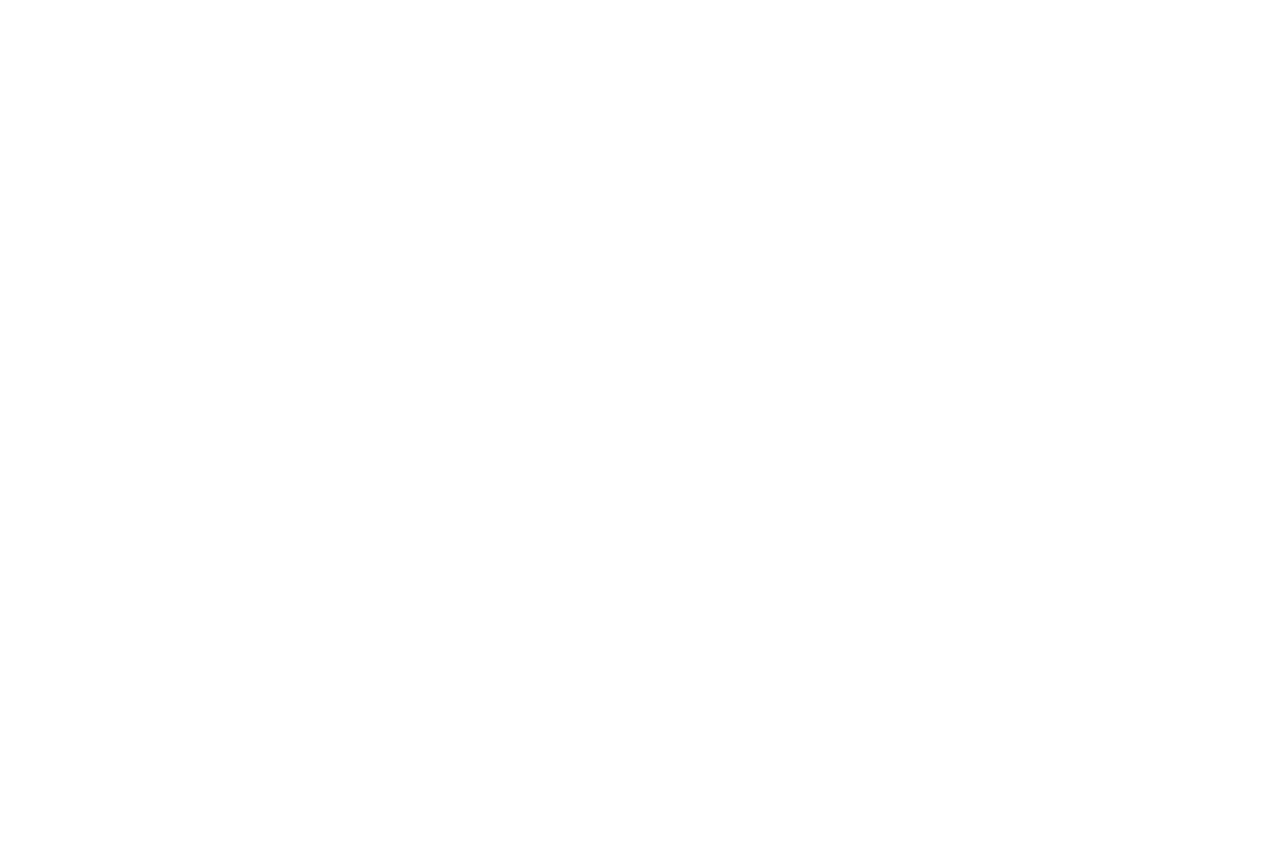
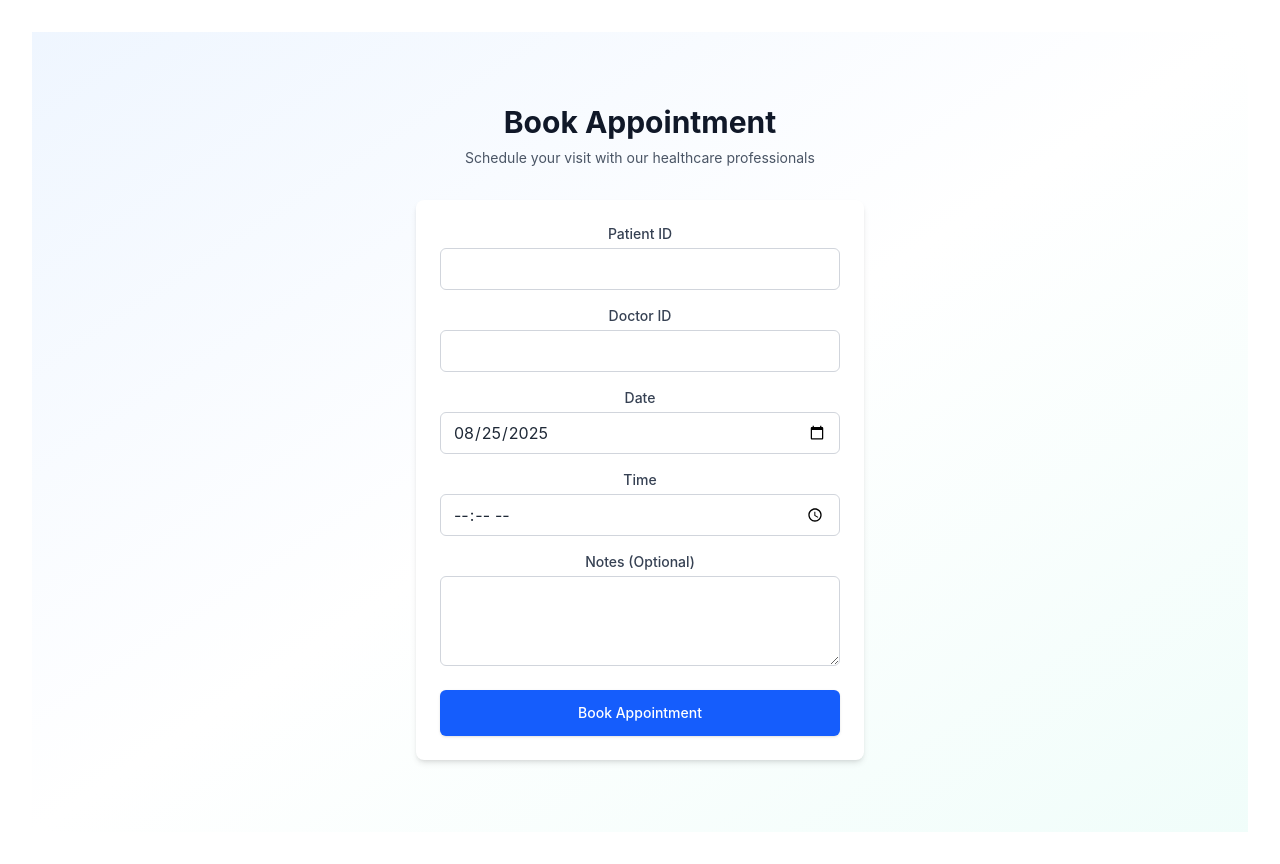
Before and after one commit to Dahemi/MediTrack, a React (Vite) app in the folder frontend/: page /appointment/create in a window 1280 px wide. Before the commit this address had no page. Before the commit the page ends 800 px from the top, so only its background shows below. Built offline with nearby package versions, Linux system fonts and the light colour scheme.

Commit message:
SCRUM-116 design appointment booking UI

```diff
--- a/frontend/src/App.tsx
+++ b/frontend/src/App.tsx
@@ -4,6 +4,8 @@ import HomePage from "./components/Home";
 import Register from "./pages/Register";
 import Login from "./pages/Login";
 import Verify from "./pages/Verify";
+import CreateAppointment from "./components/CreateAppointment";
+import AppointmentConfirmation from "./components/AppointmentConfirmation";
 import "./App.css";
 
 function App() {
@@ -18,6 +20,10 @@ function App() {
 
         {/* User Routes */}
         <Route path="/user/home" element={<HomePage />} />
+
+        {/* Appointment Routes */}
+        <Route path="/appointment/create" element={<CreateAppointment />} />
+        <Route path="/appointment/confirmation" element={<AppointmentConfirmation />} />
       </Routes>
     </Router>
   );
--- /dev/null
+++ b/frontend/src/components/CreateAppointment.tsx
@@ -0,0 +1,180 @@
+import React, { useState } from 'react';
+import { useNavigate } from 'react-router-dom';
+import { format } from 'date-fns';
+
+interface AppointmentFormData {
+  patientId: string;
+  doctorId: string;
+  date: string;
+  time: string;
+  notes: string;
+}
+
+const CreateAppointment: React.FC = () => {
+  const navigate = useNavigate();
+  const [formData, setFormData] = useState<AppointmentFormData>({
+    patientId: '',
+    doctorId: '',
+    date: format(new Date(), 'yyyy-MM-dd'),
+    time: '',
+    notes: ''
+  });
+  const [loading, setLoading] = useState(false);
+  const [error, setError] = useState('');
+
+  const handleChange = (e: React.ChangeEvent<HTMLInputElement | HTMLTextAreaElement>) => {
+    setFormData({
+      ...formData,
+      [e.target.name]: e.target.value
+    });
+  };
+
+  const handleSubmit = async (e: React.FormEvent) => {
+    e.preventDefault();
+    setLoading(true);
+    setError('');
+
+    try {
+      const response = await fetch('http://localhost:5000/api/appointment', {
+        method: 'POST',
+        headers: {
+          'Content-Type': 'application/json',
+        },
+        body: JSON.stringify({
+          ...formData,
+          queueNumber: Math.floor(Math.random() * 100) + 1 // Temporary queue number generation
+        })
+      });
+
+      const data = await response.json();
+
+      if (response.ok) {
+        navigate('/appointment/confirmation', {
+          state: { appointment: data.data }
+        });
+      } else {
+        setError(data.message || 'Failed to create appointment');
+      }
+    } catch (error) {
+      setError('Error creating appointment. Please try again.');
+      console.error('Error creating appointment:', error);
+    } finally {
+      setLoading(false);
+    }
+  };
+
+  return (
+    <div className="min-h-screen bg-gradient-to-br from-blue-50 via-white to-teal-50 flex items-center justify-center py-12 px-4 sm:px-6 lg:px-8">
+      <div className="max-w-md w-full space-y-8">
+        <div className="text-center">
+          <h2 className="text-3xl font-bold text-gray-900">Book Appointment</h2>
+          <p className="mt-2 text-sm text-gray-600">Schedule your visit with our healthcare professionals</p>
+        </div>
+
+        <form onSubmit={handleSubmit} className="mt-8 space-y-6 bg-white p-6 rounded-lg shadow-md">
+          {error && (
+            <div className="bg-red-50 border border-red-200 text-red-700 px-4 py-3 rounded-lg">
+              {error}
+            </div>
+          )}
+
+          <div className="space-y-4">
+            <div>
+              <label htmlFor="patientId" className="block text-sm font-medium text-gray-700">
+                Patient ID
+              </label>
+              <input
+                id="patientId"
+                name="patientId"
+                type="text"
+                required
+                value={formData.patientId}
+                onChange={handleChange}
+                className="mt-1 block w-full rounded-md border border-gray-300 px-3 py-2 focus:border-blue-500 focus:outline-none focus:ring-1 focus:ring-blue-500"
+              />
+            </div>
+
+            <div>
+              <label htmlFor="doctorId" className="block text-sm font-medium text-gray-700">
+                Doctor ID
+              </label>
+              <input
+                id="doctorId"
+                name="doctorId"
+                type="text"
+                required
+                value={formData.doctorId}
+                onChange={handleChange}
+                className="mt-1 block w-full rounded-md border border-gray-300 px-3 py-2 focus:border-blue-500 focus:outline-none focus:ring-1 focus:ring-blue-500"
+              />
+            </div>
+
+            <div>
+              <label htmlFor="date" className="block text-sm font-medium text-gray-700">
+                Date
+              </label>
+              <input
+                id="date"
+                name="date"
+                type="date"
+                required
+                value={formData.date}
+                onChange={handleChange}
+                min={format(new Date(), 'yyyy-MM-dd')}
+                className="mt-1 block w-full rounded-md border border-gray-300 px-3 py-2 focus:border-blue-500 focus:outline-none focus:ring-1 focus:ring-blue-500"
+              />
+            </div>
+
+            <div>
+              <label htmlFor="time" className="block text-sm font-medium text-gray-700">
+                Time
+              </label>
+              <input
+                id="time"
+                name="time"
+                type="time"
+                required
+                value={formData.time}
+                onChange={handleChange}
+                className="mt-1 block w-full rounded-md border border-gray-300 px-3 py-2 focus:border-blue-500 focus:outline-none focus:ring-1 focus:ring-blue-500"
+              />
+            </div>
+
+            <div>
+              <label htmlFor="notes" className="block text-sm font-medium text-gray-700">
+                Notes (Optional)
+              </label>
+              <textarea
+                id="notes"
+                name="notes"
+                value={formData.notes}
+                onChange={handleChange}
+                rows={3}
+                className="mt-1 block w-full rounded-md border border-gray-300 px-3 py-2 focus:border-blue-500 focus:outline-none focus:ring-1 focus:ring-blue-500"
+              />
+            </div>
+          </div>
+
+          <button
+            type="submit"
+            disabled={loading}
+            className={`w-full flex justify-center py-3 px-4 border border-transparent rounded-md shadow-sm text-sm font-medium text-white bg-blue-600 hover:bg-blue-700 focus:outline-none focus:ring-2 focus:ring-offset-2 focus:ring-blue-500 ${
+              loading ? 'opacity-50 cursor-not-allowed' : ''
+            }`}
+          >
+            {loading ? (
+              <div className="flex items-center">
+                <div className="w-5 h-5 border-2 border-white border-t-transparent rounded-full animate-spin mr-2"></div>
+                Creating Appointment...
+              </div>
+            ) : (
+              'Book Appointment'
+            )}
+          </button>
+        </form>
+      </div>
+    </div>
+  );
+};
+
+export default CreateAppointment;
```
